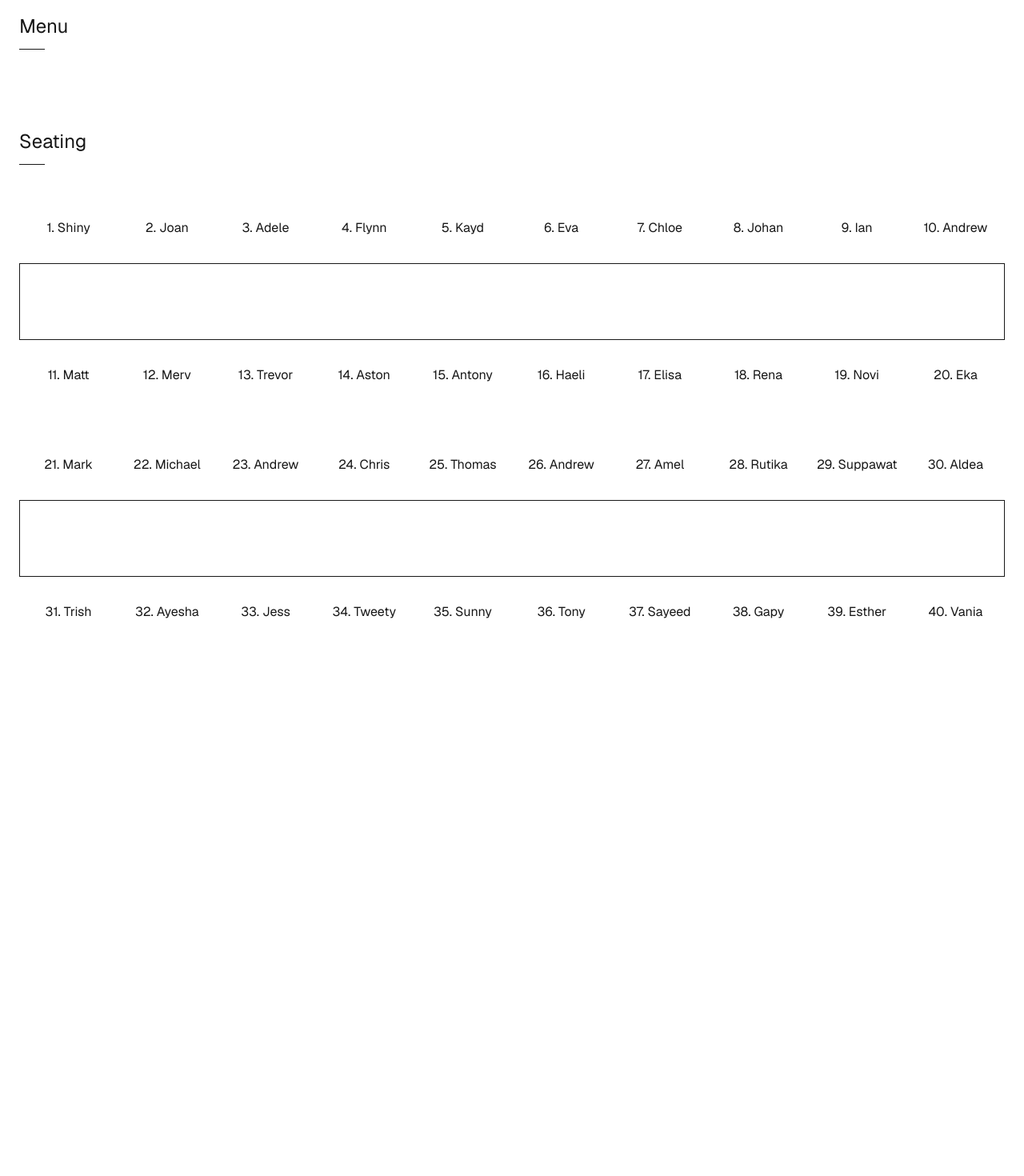
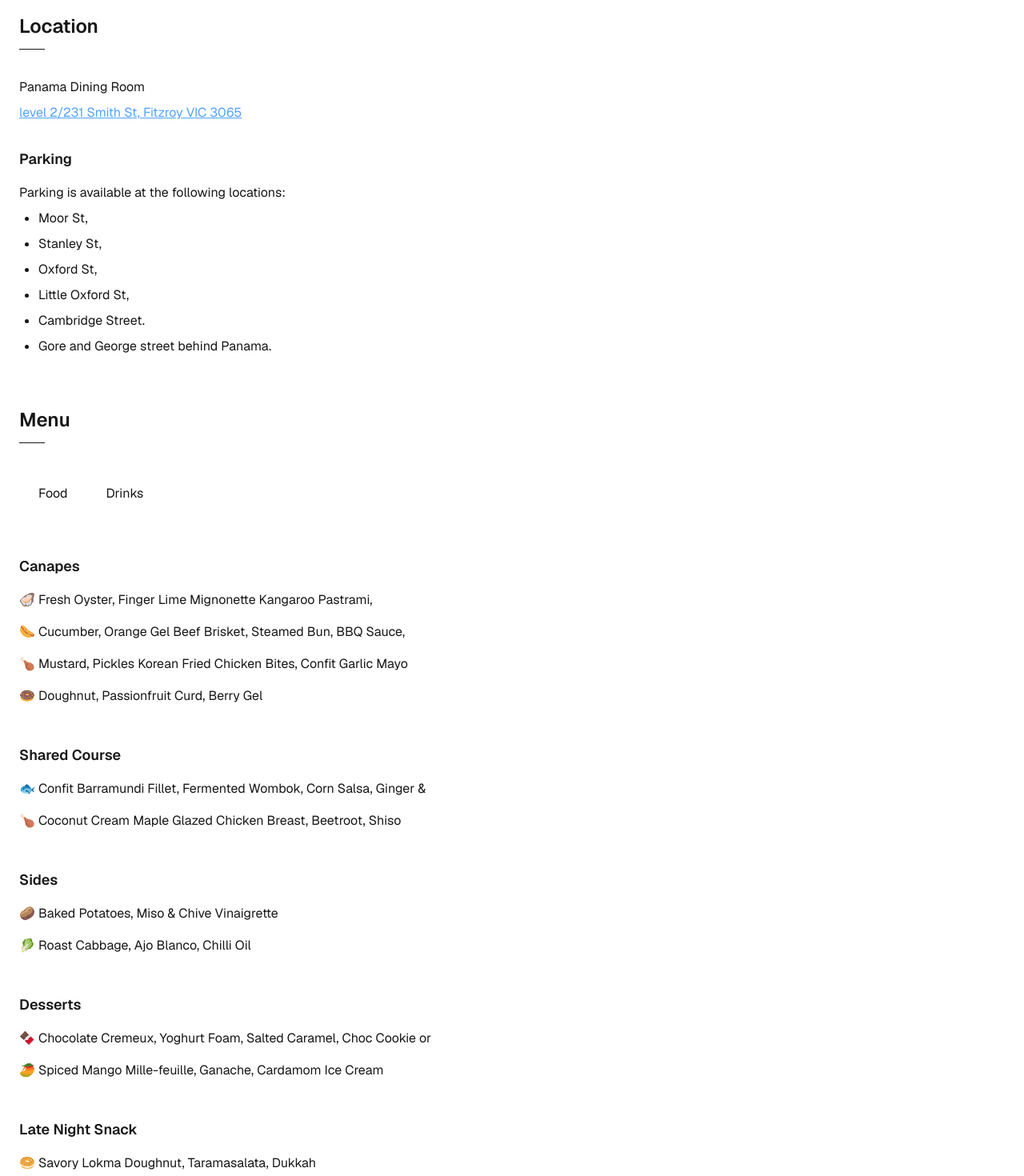
Before and after one commit to kaydwithers/kayd-and-eva, a Next.js app: page / in a window 1280 px wide. Shown: the part 1320-2790 px from the top of the page at 80% size. Before the commit the page ends 2217 px from the top, so only its background shows below. Built offline with nearby package versions, Linux system fonts and the light colour scheme.

Commit message:
fix: content updates

```diff
--- a/src/app/components/Heading/Heading.tsx
+++ b/src/app/components/Heading/Heading.tsx
@@ -5,7 +5,7 @@
 export const Heading = ({ children }: HeadingProps) => {
   return (
     <div className="mb-8">
-      <h2 className="text-2xl mb-3">{children}</h2>
+      <h2 className="text-2xl font-semibold mb-3">{children}</h2>
       <hr className="h-1 w-8 bg-white" />
     </div>
   );
--- /dev/null
+++ b/src/app/components/Location/Location.tsx
@@ -0,0 +1,36 @@
+import { Heading } from "../Heading/Heading";
+
+export const Location = () => {
+  return (
+    <div className="flex flex-col">
+      <Heading>Location</Heading>
+
+      <div className="mb-8">
+        <p className="mb-2">Panama Dining Room</p>
+
+        <a
+          className="text-blue-400 underline hover:no-underline"
+          href="https://maps.app.goo.gl/eG33jP9uUFF9GFV67"
+          target="_blank"
+        >
+          level 2/231 Smith St, Fitzroy VIC 3065
+        </a>
+      </div>
+
+      <div className="">
+        <h4 className="text-lg font-semibold mb-4">Parking</h4>
+
+        <p className="mb-2">Parking is available at the following locations:</p>
+
+        <ul className="list-disc flex flex-col gap-y-2 pl-6">
+          <li>Moor St,</li>
+          <li>Stanley St,</li>
+          <li>Oxford St,</li>
+          <li>Little Oxford St,</li>
+          <li>Cambridge Street.</li>
+          <li>Gore and George street behind Panama.</li>
+        </ul>
+      </div>
+    </div>
+  );
+};
--- a/src/app/components/Menu/Menu.tsx
+++ b/src/app/components/Menu/Menu.tsx
@@ -1,11 +1,182 @@
+"use client";
+
+import { useState } from "react";
 import { Heading } from "../Heading/Heading";
+import { Tabs } from "../Tabs/Tabs";
+
+const TABS = {
+  FOOD: "food",
+  DRINKS: "drinks",
+};
+
+const tabs = [
+  {
+    id: TABS.FOOD,
+    label: "Food",
+  },
+  {
+    id: TABS.DRINKS,
+    label: "Drinks",
+  },
+];
 
 export const Menu = () => {
+  const [activeTab, setActiveTab] = useState(TABS.FOOD);
+
+  const handlePress = (next: string) => {
+    setActiveTab(next);
+  };
+
   return (
     <div className="flex flex-col">
       <Heading>Menu</Heading>
 
-      <div className="flex flex-col gap-y-48"></div>
+      <div className="flex flex-col gap-y-12">
+        <Tabs activeTab={activeTab} tabs={tabs} onPress={handlePress} />
+
+        <div className="">
+          {activeTab === TABS.FOOD && (
+            <div className="flex flex-col gap-y-12">
+              <div>
+                <h4 className="text-lg font-semibold mb-4">Canapes</h4>
+                <ul className="flex flex-col gap-y-4">
+                  <li>
+                    🦪 Fresh Oyster, Finger Lime Mignonette Kangaroo Pastrami,
+                  </li>
+                  <li>
+                    🌭 Cucumber, Orange Gel Beef Brisket, Steamed Bun, BBQ
+                    Sauce,
+                  </li>
+                  <li>
+                    🍗 Mustard, Pickles Korean Fried Chicken Bites, Confit
+                    Garlic Mayo
+                  </li>
+                  <li>🍩 Doughnut, Passionfruit Curd, Berry Gel</li>
+                </ul>
+              </div>
+
+              <div>
+                <h4 className="text-lg font-semibold mb-4">Shared Course</h4>
+                <ul className="flex flex-col gap-y-4">
+                  <li>
+                    🐟 Confit Barramundi Fillet, Fermented Wombok, Corn Salsa,
+                    Ginger &
+                  </li>
+                  <li>
+                    🍗 Coconut Cream Maple Glazed Chicken Breast, Beetroot,
+                    Shiso
+                  </li>
+                </ul>
+              </div>
+
+              <div>
+                <h4 className="text-lg font-semibold mb-4">Sides</h4>
+                <ul className="flex flex-col gap-y-4">
+                  <li>🥔 Baked Potatoes, Miso & Chive Vinaigrette</li>
+                  <li>🥬 Roast Cabbage, Ajo Blanco, Chilli Oil</li>
+                </ul>
+              </div>
+
+              <div>
+                <h4 className="text-lg font-semibold mb-4">Desserts</h4>
+                <ul className="flex flex-col gap-y-4">
+                  <li>
+                    🍫 Chocolate Cremeux, Yoghurt Foam, Salted Caramel, Choc
+                    Cookie or
+                  </li>
+                  <li>
+                    🥭 Spiced Mango Mille-feuille, Ganache, Cardamom Ice Cream
+                  </li>
+                </ul>
+              </div>
+
+              <div>
+                <h4 className="text-lg font-semibold mb-4">Late Night Snack</h4>
+                <ul className="flex flex-col gap-y-4">
+                  <li>🥯 Savory Lokma Doughnut, Taramasalata, Dukkah</li>
+                </ul>
+              </div>
+            </div>
+          )}
+
+          {activeTab === TABS.DRINKS && (
+            <div className="flex flex-col gap-y-12">
+              <div>
+                <h4 className="text-lg font-semibold mb-4">White Wine</h4>
+                <ul className="list-disc pl-6 flex flex-col gap-y-4">
+                  <li>
+                    2023, Crabtree ‘Watervale’, Riesling, Clare Valley, SA 2021,
+                  </li>
+                  <li>Endless, Pinot Grigio, King Valley, VIC</li>
+                </ul>
+              </div>
+
+              <div>
+                <h4 className="text-lg font-semibold mb-4">Red Wine</h4>
+                <ul className="list-disc pl-6 flex flex-col gap-y-4">
+                  <li>
+                    2022, Trentham Estate, Pinot Noir, Murray Darling, VIC 2021,
+                  </li>
+                  <li>Devocion, Malbec, Mendoza, ARG</li>
+                </ul>
+              </div>
+
+              <div>
+                <h4 className="text-lg font-semibold mb-4">Sparkling</h4>
+                <ul className="list-disc pl-6 flex flex-col gap-y-4">
+                  <li>
+                    Angel in the Room, Prosecco, Glera, Murray Valley, NSW
+                  </li>
+                </ul>
+              </div>
+
+              <div>
+                <h4 className="text-lg font-semibold mb-4">Beers</h4>
+                <ul className="list-disc pl-6 flex flex-col gap-y-4">
+                  <li>
+                    Panama Draught, VIC Moondog, “Old Mate”, Pale Ale, VIC
+                    Hawker’s
+                  </li>
+                  <li>
+                    IPA, VIC La Sirene Czech Pilsner, VIC Kaiju Krush, Tropical
+                    Ale,
+                  </li>
+                  <li>VIC Prickly Moses Otway Light Beer</li>
+                </ul>
+              </div>
+
+              <div>
+                <h4 className="text-lg font-semibold mb-4">Ciders</h4>
+                <ul className="list-disc pl-6 flex flex-col gap-y-4">
+                  <li>
+                    Monteith’s Apple Cider, NZ Kaiju Golden Axe Apple Cider, VIC
+                  </li>
+                </ul>
+              </div>
+
+              <div>
+                <h4 className="text-lg font-semibold mb-4">Non-Alcoholic</h4>
+                <ul className="list-disc pl-6 flex flex-col gap-y-4">
+                  <li>
+                    Plus and Minus Wines: Prosecco, Pinot Grigio, Shiraz Bridge
+                    Road
+                  </li>
+                  <li>Brewers Free Time Pale Ale Sangria ‘G&T’</li>
+                </ul>
+              </div>
+
+              <div>
+                <h4 className="text-lg font-semibold mb-4">
+                  Non-Alcoholic Spirits
+                </h4>
+                <ul className="list-disc pl-6 flex flex-col gap-y-4">
+                  <li>Soft Drinks Juices Tea and Coffee</li>
+                </ul>
+              </div>
+            </div>
+          )}
+        </div>
+      </div>
     </div>
   );
 };
--- a/src/app/components/Photos/Photos.tsx
+++ b/src/app/components/Photos/Photos.tsx
@@ -2,11 +2,23 @@
 
 import { useState } from "react";
 import { Heading } from "../Heading/Heading";
+import { Tabs } from "../Tabs/Tabs";
 
 const TABS = {
   PHOTOS: "photos",
   PHOTOBOOTH: "photobooth",
 };
+
+const tabs = [
+  {
+    id: TABS.PHOTOS,
+    label: "Photos",
+  },
+  {
+    id: TABS.PHOTOBOOTH,
+    label: "Photobooth",
+  },
+];
 
 export const Photos = () => {
   const [activeTab, setActiveTab] = useState(TABS.PHOTOS);
@@ -20,33 +32,7 @@
       <Heading>Photos</Heading>
 
       <div className="flex flex-col gap-y-12">
-        <ul className="flex">
-          <li>
-            <button
-              className={`py-4 px-6 border-b ${
-                activeTab === TABS.PHOTOS
-                  ? "border-white"
-                  : "border-transparent"
-              }`}
-              onClick={() => handlePress(TABS.PHOTOS)}
-            >
-              Photos
-            </button>
-          </li>
-
-          <li>
-            <button
-              className={`py-4 px-6 border-b ${
-                activeTab === TABS.PHOTOBOOTH
-                  ? "border-white"
-                  : "border-transparent"
-              }`}
-              onClick={() => handlePress(TABS.PHOTOBOOTH)}
-            >
-              Photobooth
-            </button>
-          </li>
-        </ul>
+        <Tabs activeTab={activeTab} tabs={tabs} onPress={handlePress} />
 
         <div className="">
           {activeTab === TABS.PHOTOS && (
@@ -57,20 +43,23 @@
               </p>
             </div>
           )}
+
           {activeTab === TABS.PHOTOBOOTH && (
             <div>
-              <p className="mb-6">Instructions</p>
+              <h4 className="text-lg font-semibold mb-4">Instructions</h4>
 
               <ul className="list-decimal pl-6 flex flex-col gap-y-4">
                 <li>
-                  With the supplied camera, use the camera app to take a photo.
+                  With the supplied camera, use the <strong>Camera</strong> app
+                  to take a photo.
                 </li>
                 <li>
-                  When you are happy with your photo, open the Link WIDE app.
+                  When you are happy with your photo, open the{" "}
+                  <strong>Link WIDE</strong> app.
                 </li>
                 <li>
                   In the Link WIDE app, select <strong>Simple Print</strong>,
-                  choose your photo, and press the print button.
+                  choose your photo, and press the print icon.
                 </li>
                 <li>
                   If the printer runs out of paper, you can try replacing the
--- /dev/null
+++ b/src/app/components/Tabs/Tab/Tab.tsx
@@ -0,0 +1,23 @@
+type TabProps = {
+  isActive: boolean;
+  tab: {
+    id: string;
+    label: string;
+  };
+  onPress: (next: string) => void;
+};
+
+export const Tab = ({ isActive, tab, onPress }: TabProps) => {
+  return (
+    <li>
+      <button
+        className={`py-4 px-6 border-b ${
+          isActive ? "border-white" : "border-transparent"
+        }`}
+        onClick={() => onPress(tab.id)}
+      >
+        {tab.label}
+      </button>
+    </li>
+  );
+};
--- /dev/null
+++ b/src/app/components/Tabs/Tabs.tsx
@@ -0,0 +1,25 @@
+import { Tab } from "./Tab/Tab";
+
+type TabProps = {
+  activeTab: string;
+  tabs: {
+    id: string;
+    label: string;
+  }[];
+  onPress: (next: string) => void;
+};
+
+export const Tabs = ({ activeTab, tabs, onPress }: TabProps) => {
+  return (
+    <ul className="flex">
+      {tabs.map((tab) => (
+        <Tab
+          key={tab.id}
+          isActive={activeTab === tab.id}
+          tab={tab}
+          onPress={onPress}
+        />
+      ))}
+    </ul>
+  );
+};
--- a/src/app/page.tsx
+++ b/src/app/page.tsx
@@ -1,3 +1,4 @@
+import { Location } from "./components/Location/Location";
 import { Menu } from "./components/Menu/Menu";
 import { OurStory } from "./components/OurStory/OurStory";
 import { Photos } from "./components/Photos/Photos";
@@ -7,11 +8,13 @@
   return (
     <div className="font-[family-name:var(--font-geist-sans)]">
       <div className="flex flex-col gap-y-16 p-3 lg:p-6 my-16">
-        <h1 className="text-4xl">Eva and Kayd 👰🏻‍♀️🤵</h1>
+        <h1 className="text-4xl font-semibold">Eva and Kayd 👰🏻‍♀️🤵</h1>
 
         <OurStory />
 
         <Photos />
+
+        <Location />
 
         <Menu />
 
```
